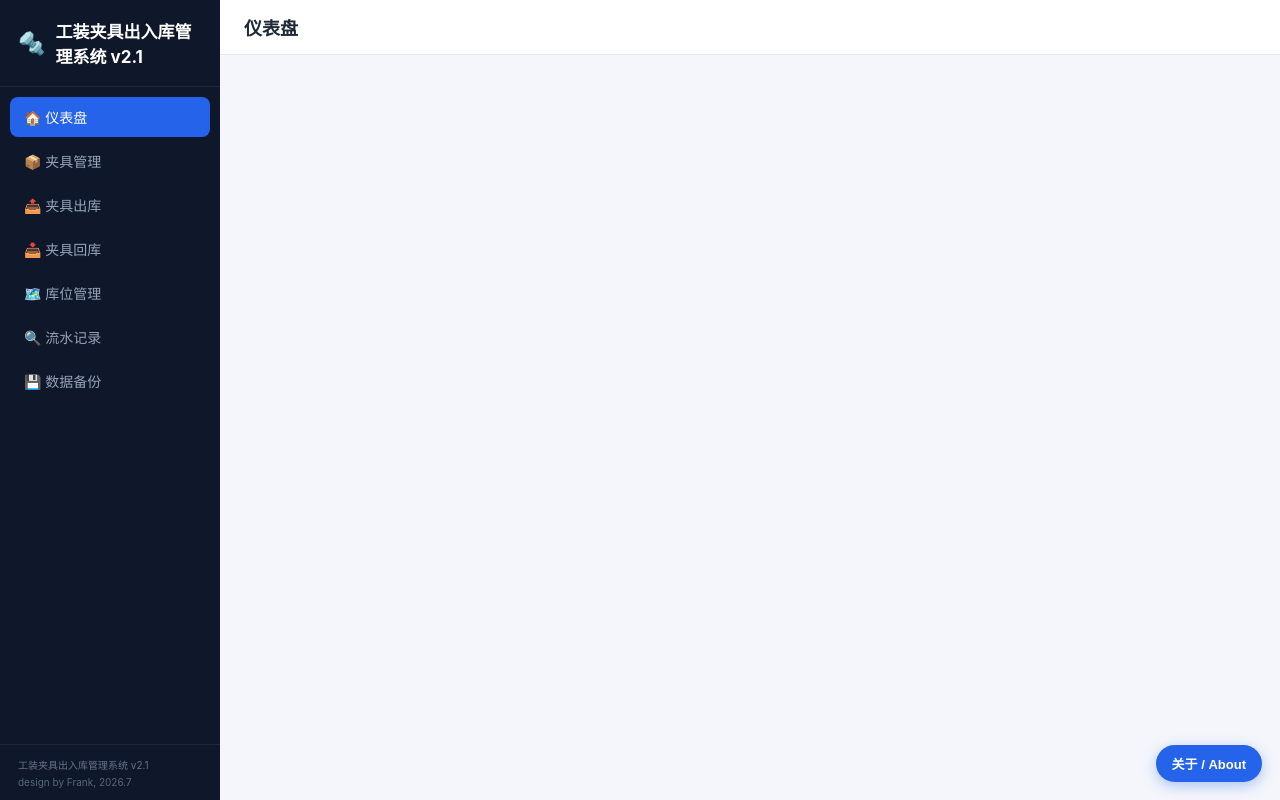
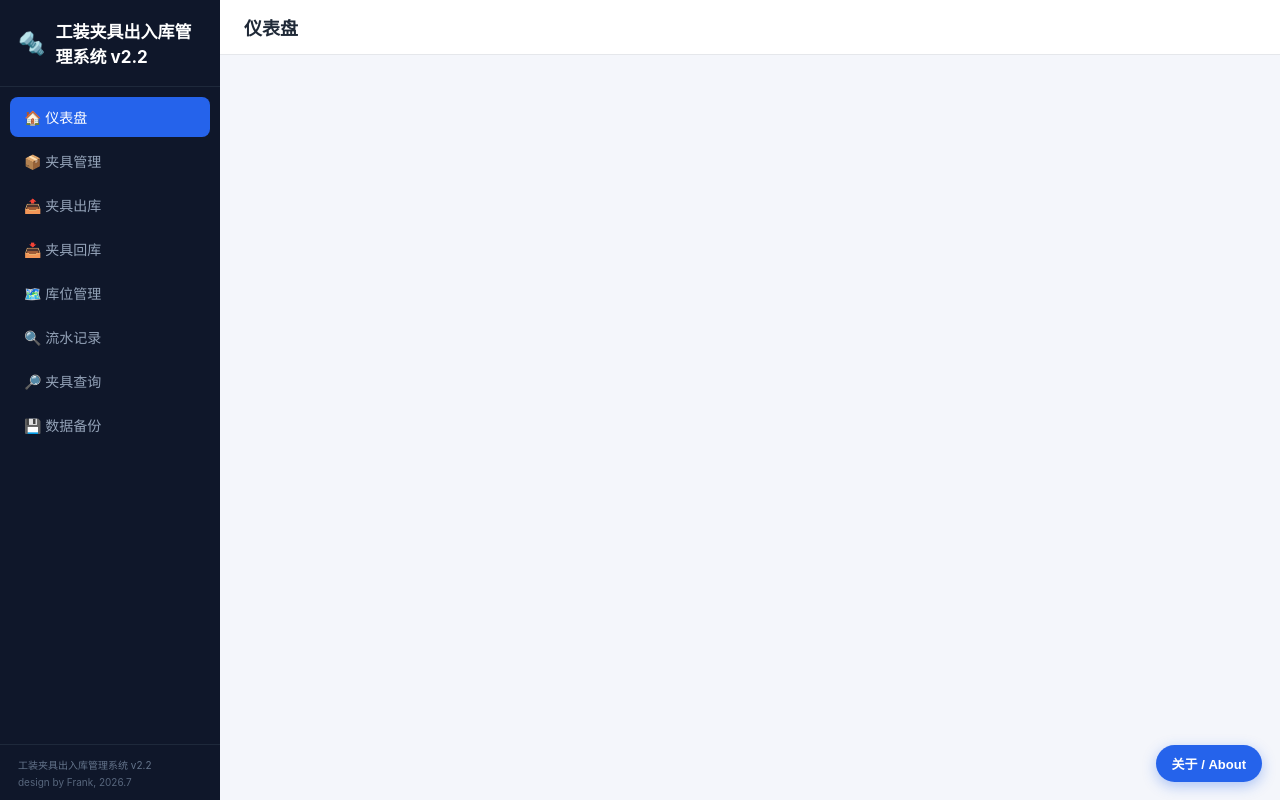
Before and after one commit to carl800-1/fixture-management-system, an Electron app: page index.html in a window 1280 px wide. Drawn offline with Linux system fonts and the light colour scheme; no server answers.

Commit message:
feat: fixture v2.2 - add query module and sync version markers

```diff
--- a/index.html
+++ b/index.html
@@ -3,7 +3,7 @@
 <head>
   <meta charset="UTF-8" />
   <meta name="viewport" content="width=device-width, initial-scale=1.0" />
-  <title>工装夹具出入库管理系统 v2.1</title>
+  <title>工装夹具出入库管理系统 v2.2</title>
   <link rel="stylesheet" href="css/style.css" />
 </head>
 <body>
@@ -12,7 +12,7 @@
     <aside class="sidebar">
       <div class="brand">
         <span class="brand-logo">🔩</span>
-        <span class="brand-name">工装夹具出入库管理系统 v2.1</span>
+        <span class="brand-name">工装夹具出入库管理系统 v2.2</span>
       </div>
       <nav class="nav">
         <button class="nav-item active" data-view="dashboard">🏠 仪表盘</button>
@@ -21,10 +21,11 @@
         <button class="nav-item" data-view="return">📥 夹具回库</button>
         <button class="nav-item" data-view="location">🗺️ 库位管理</button>
         <button class="nav-item" data-view="records">🔍 流水记录</button>
+        <button class="nav-item" data-view="query">🔎 夹具查询</button>
         <button class="nav-item" data-view="data">💾 数据备份</button>
       </nav>
       <div class="sidebar-foot">
-        <small class="foot-version">工装夹具出入库管理系统 v2.1</small>
+        <small class="foot-version">工装夹具出入库管理系统 v2.2</small>
         <small class="foot-sign">design by Frank, 2026.7</small>
       </div>
     </aside>
```
